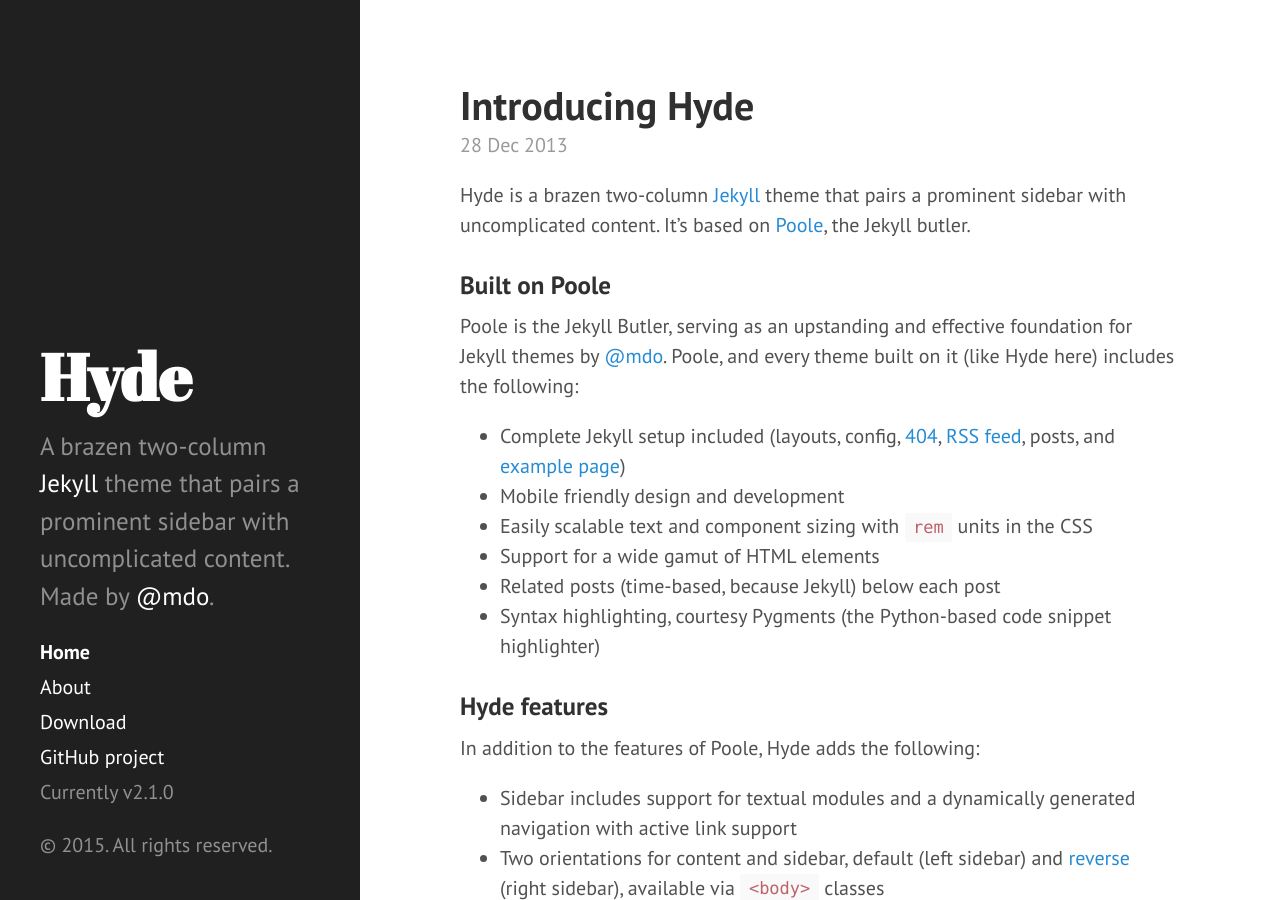
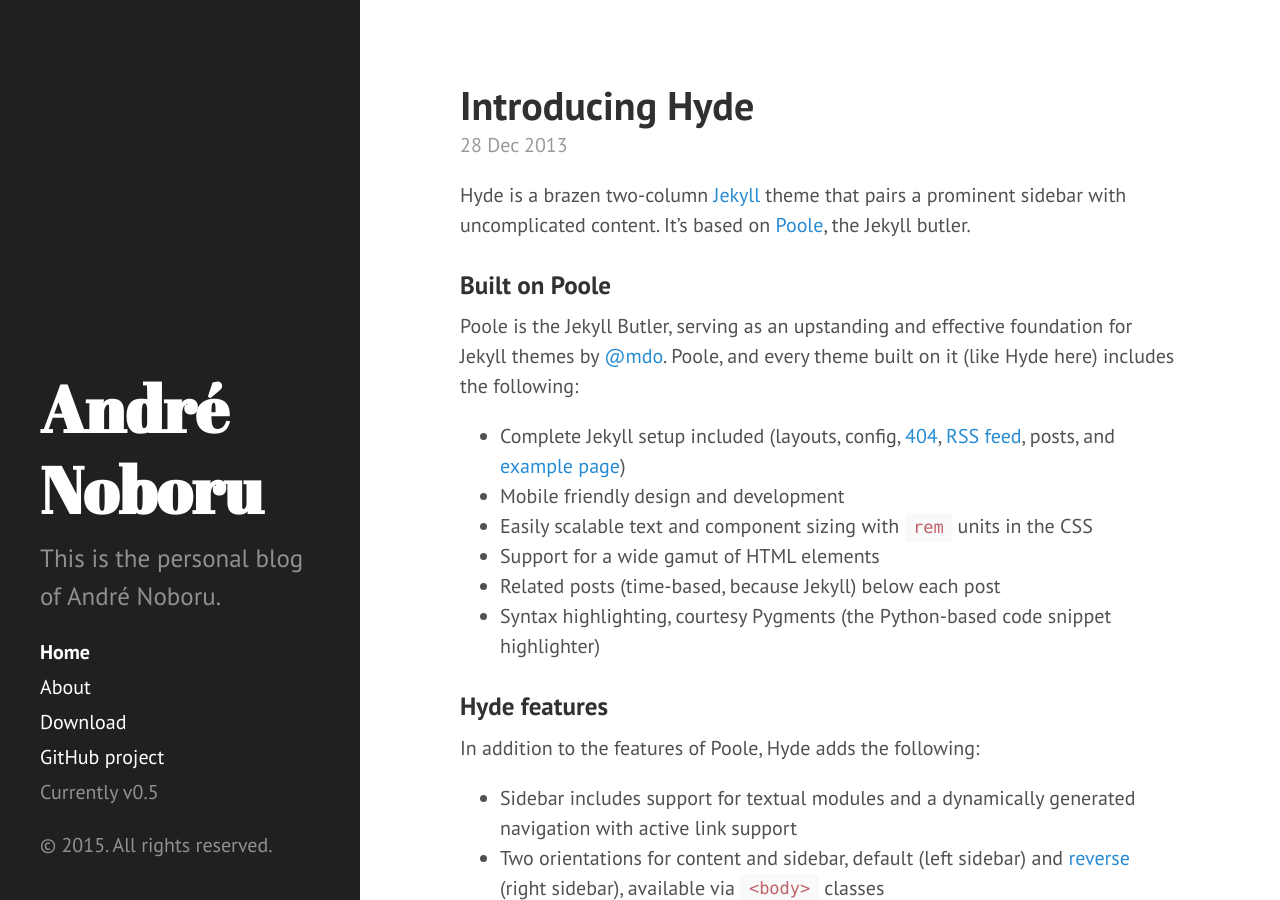
Before and after one commit to andrenoboru/andrenoboru.github.io, a Jekyll site: the page built from index.html, in a window 1280 px wide and 900 px high. Built offline with Jekyll 4.4.1, drawn with Linux system fonts in a browser that asks for light colours; Markdown is read by kramdown in place of the engine named in the settings; the list of posts is cut into pages by our own code.

Commit message:
'README' and '_config.yml' files edited; LICENSE file deleted

```diff
--- a/_config.yml
+++ b/_config.yml
@@ -7,20 +7,20 @@ permalink:        pretty
 relative_permalinks: true
 
 # Setup
-title:            Hyde
-tagline:          'A Jekyll theme'
-description:      'A brazen two-column <a href="http://jekyllrb.com" target="_blank">Jekyll</a> theme that pairs a prominent sidebar with uncomplicated content. Made by <a href="https://twitter.com/mdo" target="_blank">@mdo</a>.'
-url:              http://hyde.getpoole.com
+title:            André Noboru
+tagline:          'A designer always learning'
+description:      'This is the personal blog of André Noboru.'
+url:              http://andrenoboru.com
 baseurl:          /
 
 author:
-  name:           'Mark Otto'
-  url:            https://twitter.com/mdo
+  name:           'André Noboru Siraiama'
+  url:            https://twitter.com/andrenoboru
 
 paginate:         5
 
 # Custom vars
-version:          2.1.0
+version:          0.5
 
 github:
-  repo:           https://github.com/poole/hyde
+  repo:           github.com/andrenoboru/andrenoboru.github.io
```
Also changed, not shown: LICENSE.md (deleted), README.md.
